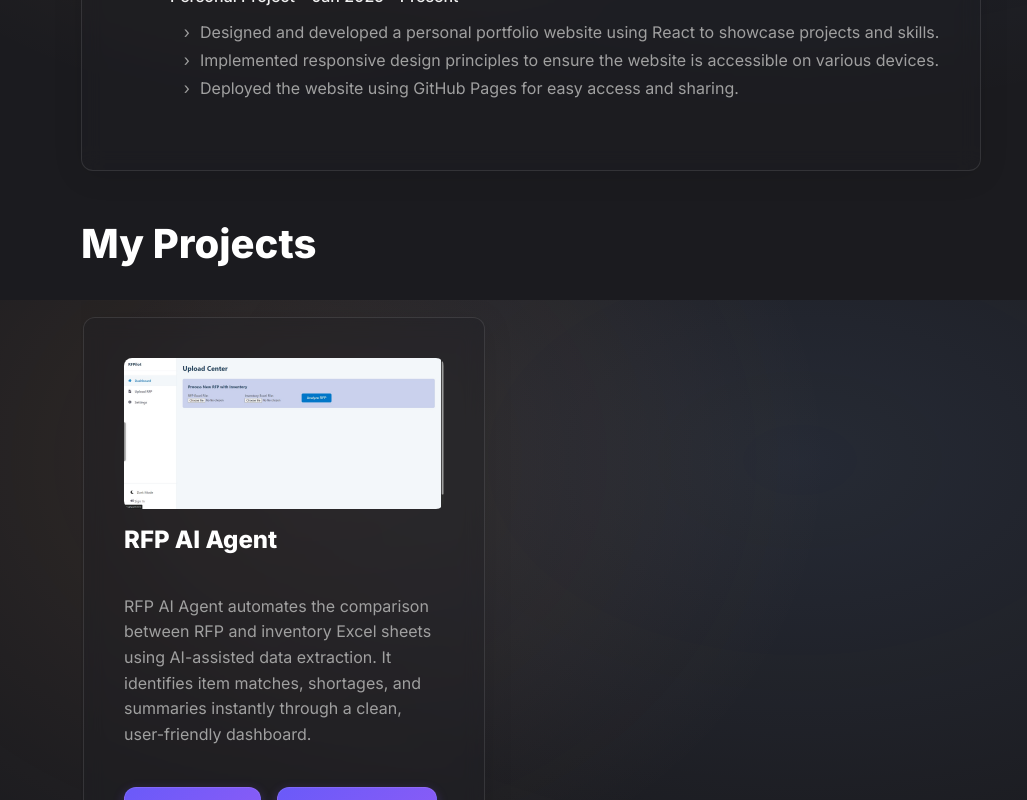
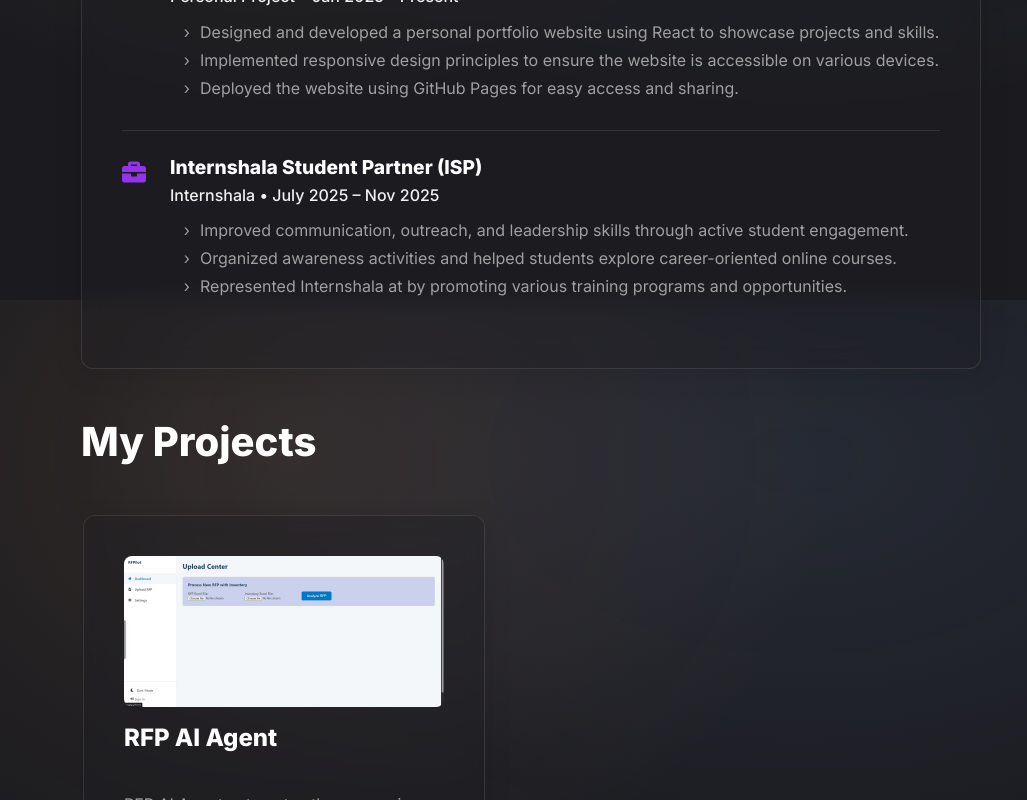
Before and after one commit to bnyashwanth/Portfolio-Website, a React (Vite) app in the folder frontend/: page / in a window 1280 px wide. Shown: the part 1300-2100 px from the top of the page, without its empty margins (224-1251 px from the left). Built offline with nearby package versions, Linux system fonts and the light colour scheme.

Commit message:
Updated portfolio

```diff
--- a/frontend/src/components/Certifications.jsx
+++ b/frontend/src/components/Certifications.jsx
@@ -4,7 +4,7 @@ import { FaCertificate } from 'react-icons/fa';
 const certificationData = [
   { _id: 1, name: "Full-Stack Web Developer", authority: "Apna College", image: "/certificates/fullstack.png" },
   { _id: 2, name: "Data Structures and Algorithms", authority: "Apna College", image: "/certificates/dsa.jpg" },
- //  { _id: 3, name: "Data Science", authority: "Udemy", image: "/certificates/datascience.jpg" },
+ { _id: 3, name: "InterShala Student Program(ISP) 2025", authority: "internshala", image: "/certificates/ISP.jpg" },
 ];
 
 const Certifications = () => {
--- a/frontend/src/components/WorkExperience.jsx
+++ b/frontend/src/components/WorkExperience.jsx
@@ -29,7 +29,21 @@ const experienceData = [
         "Deployed the website using GitHub Pages for easy access and sharing."
     ]
 
-  }
+  },
+  {
+  _id: 3,
+  title: "Internshala Student Partner (ISP)",
+  company: "Internshala",
+  year: "July 2025 – Nov 2025",
+  responsibilities: [
+
+    "Improved communication, outreach, and leadership skills through active student engagement.",
+    "Organized awareness activities and helped students explore career-oriented online courses.",
+    "Represented Internshala at by promoting various training programs and opportunities.",
+  ]
+}
+
+
 
 
   // Add another job here if you have one
```
Also changed, not shown: frontend/public/certificates/ISP.jpg (added), 1 other file (tests, documents, lock files or other folders).
